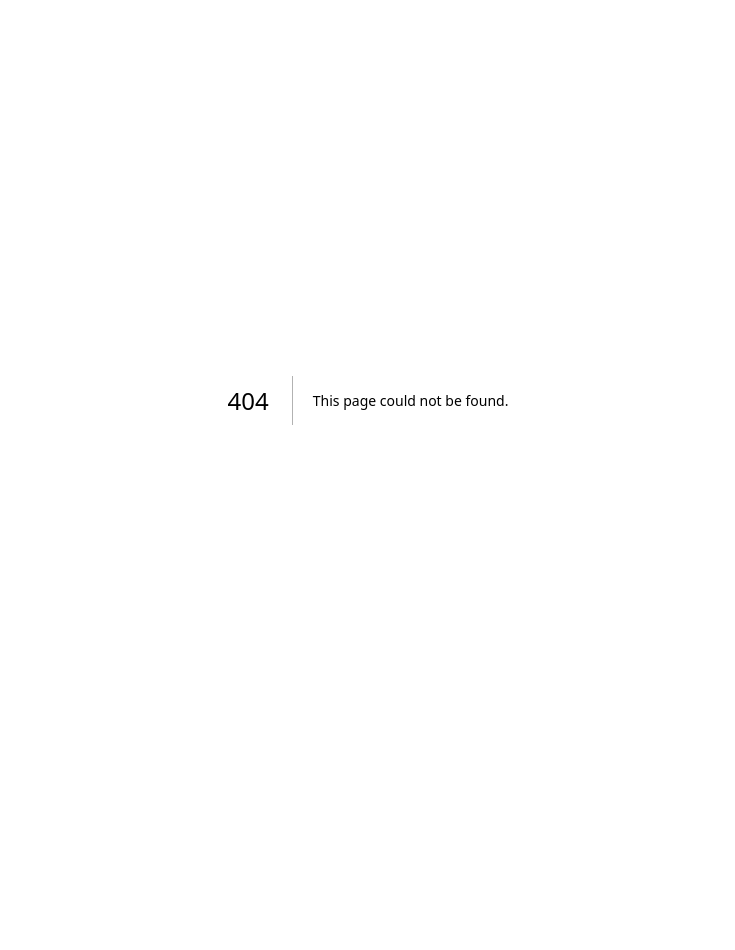
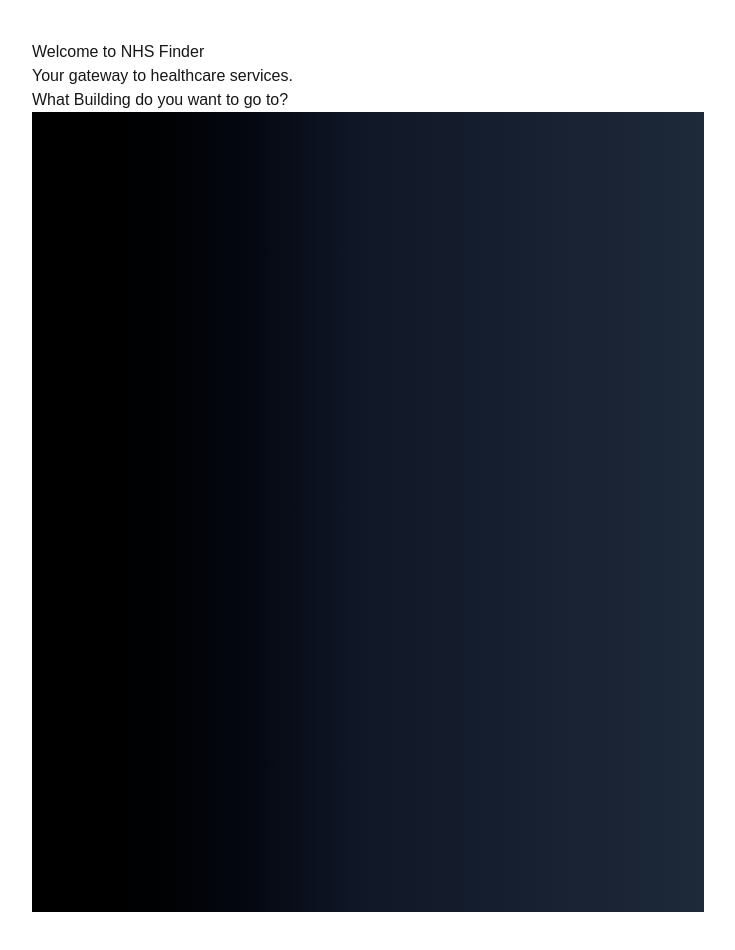
Before and after one commit to mahmoodharis540/NHS-PathFinder, a Next.js app in the folder nhs-finder/: page /homepage in a window 1280 px wide. Before the commit this address had no page. Shown: the whole page, without its empty margins (272-1007 px from the left). Before the commit the page ends 800 px from the top, so only its background shows below. Built offline with nearby package versions, Linux system fonts and the light colour scheme.

Commit message:
homepage.tsx - starting dummy pages

```diff
--- /dev/null
+++ b/nhs-finder/app/homepage/page.tsx
@@ -0,0 +1,18 @@
+export default function HomePage() {
+    const listData = [
+        { title: "Jessops Wing A", content: "Details about Building A" },
+        { title: "Radiology B", content: "Details about Building B" },
+        { title: "AI Building C", content: "Details about Building C" },
+      ];
+  return (
+    <main className='max-w-2xl mx-auto py-10'>
+      <h1>Welcome to NHS Finder</h1>
+      <p>Your gateway to healthcare services.</p>
+      <p>What Building do you want to go to? </p>
+      <div className='min-h-screen bg-gradient-to-r from-black via-gray-900 to-gray-800 text-white'>
+      </div>
+
+
+    </main>
+  );
+}
```
Also changed, not shown: nhs-finder/app/_components/DropdownItem.jsx (added), nhs-finder/app/_components/DropdownList.jsx (added).
